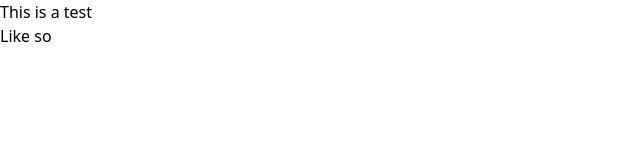
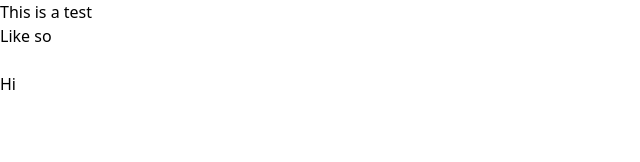
Before and after one commit to Raptor12762/Super, a SvelteKit app: page / in a window 1280 px wide. Shown: the top 162 px of the page, without its empty margins (0-640 px from the left). Built offline with nearby package versions, Linux system fonts and the light colour scheme.

Commit message:
message 1

```diff
--- a/src/routes/+page.svelte
+++ b/src/routes/+page.svelte
@@ -1,2 +1,5 @@
 <h1>This is a test</h1>
 <p>Like so</p>
+
+<br>
+<p>Hi</p>
```
